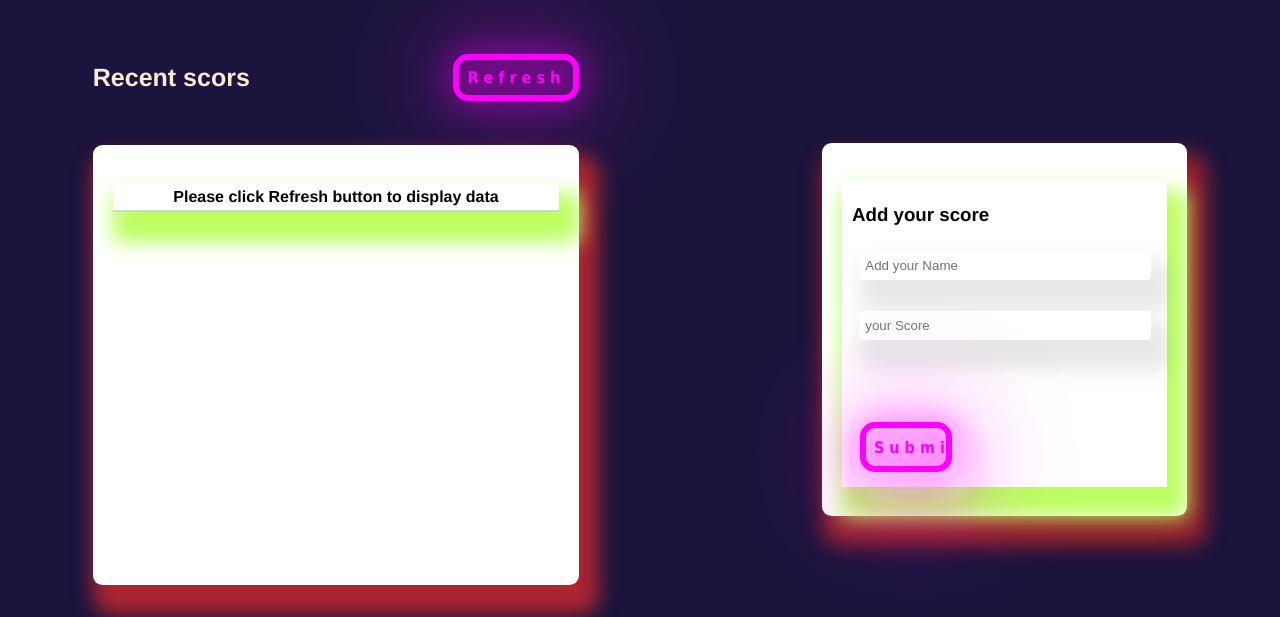
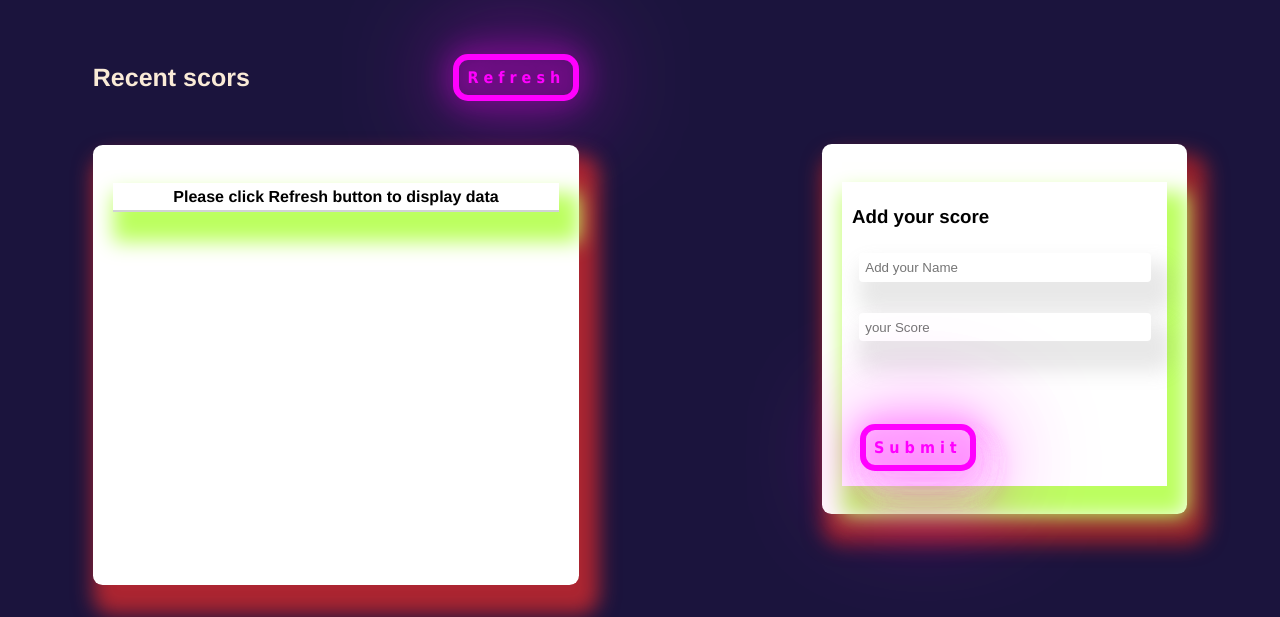
Before and after one commit to Zainab-Alzubair/leaderboard, a website built with webpack: page src/index.html in a window 1280 px wide. Shown: the part 354-971 px from the top of the page. Built offline with nearby package versions, Linux system fonts and the light colour scheme.

Commit message:
Fix button style

```diff
--- a/src/style.css
+++ b/src/style.css
@@ -169,8 +169,7 @@ input:focus {
   font-weight: bold;
   filter: drop-shadow(0 0 15px #db3eb1) drop-shadow(0 0 50px #db3eb1) contrast(2) brightness(2);
   transition: 0.5s;
-  width: 30%;
-  height: 50px;
+  max-width: fit-content;
   margin-bottom: 10px;
   background: none;
 }
```
Also changed, not shown: dist/main.js.
